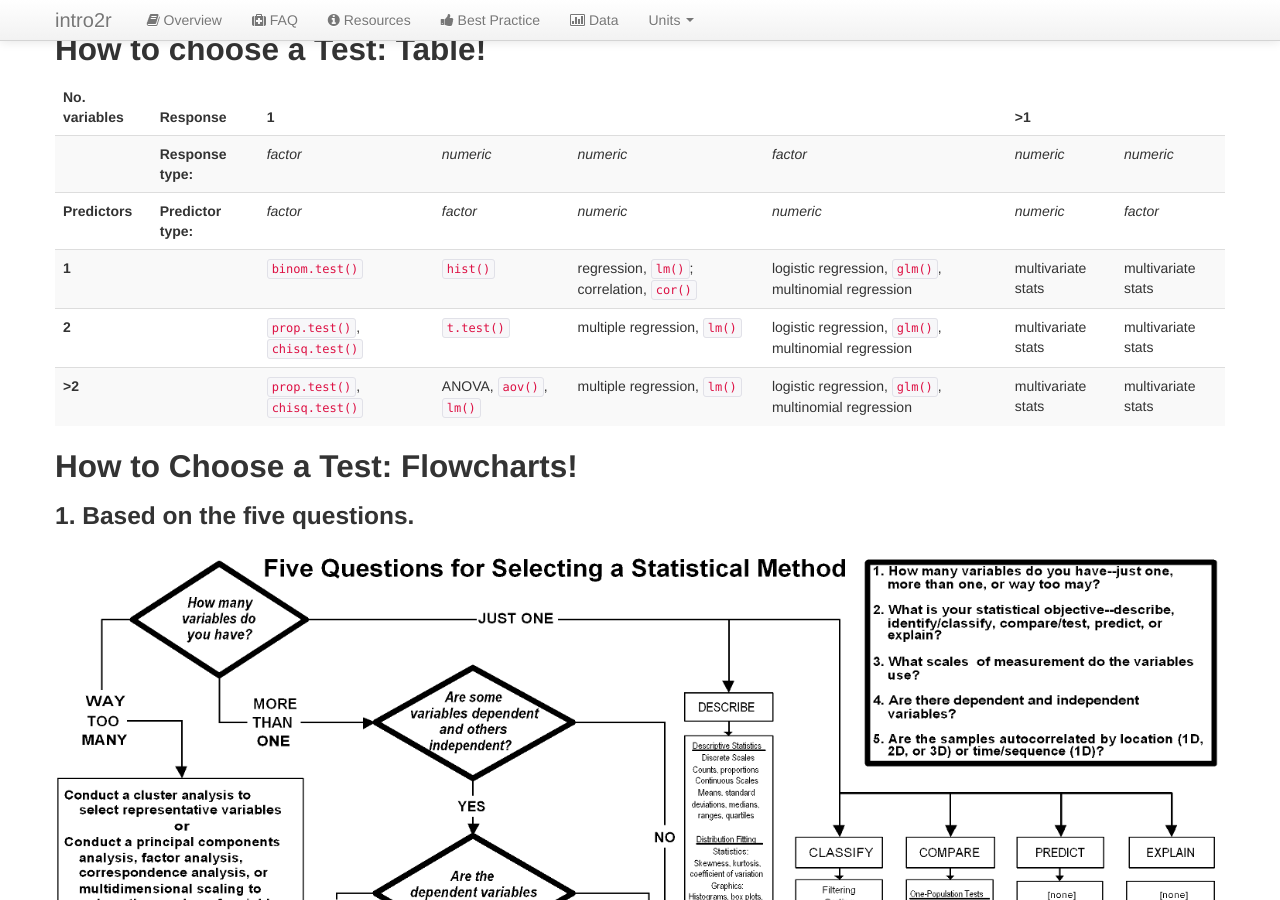
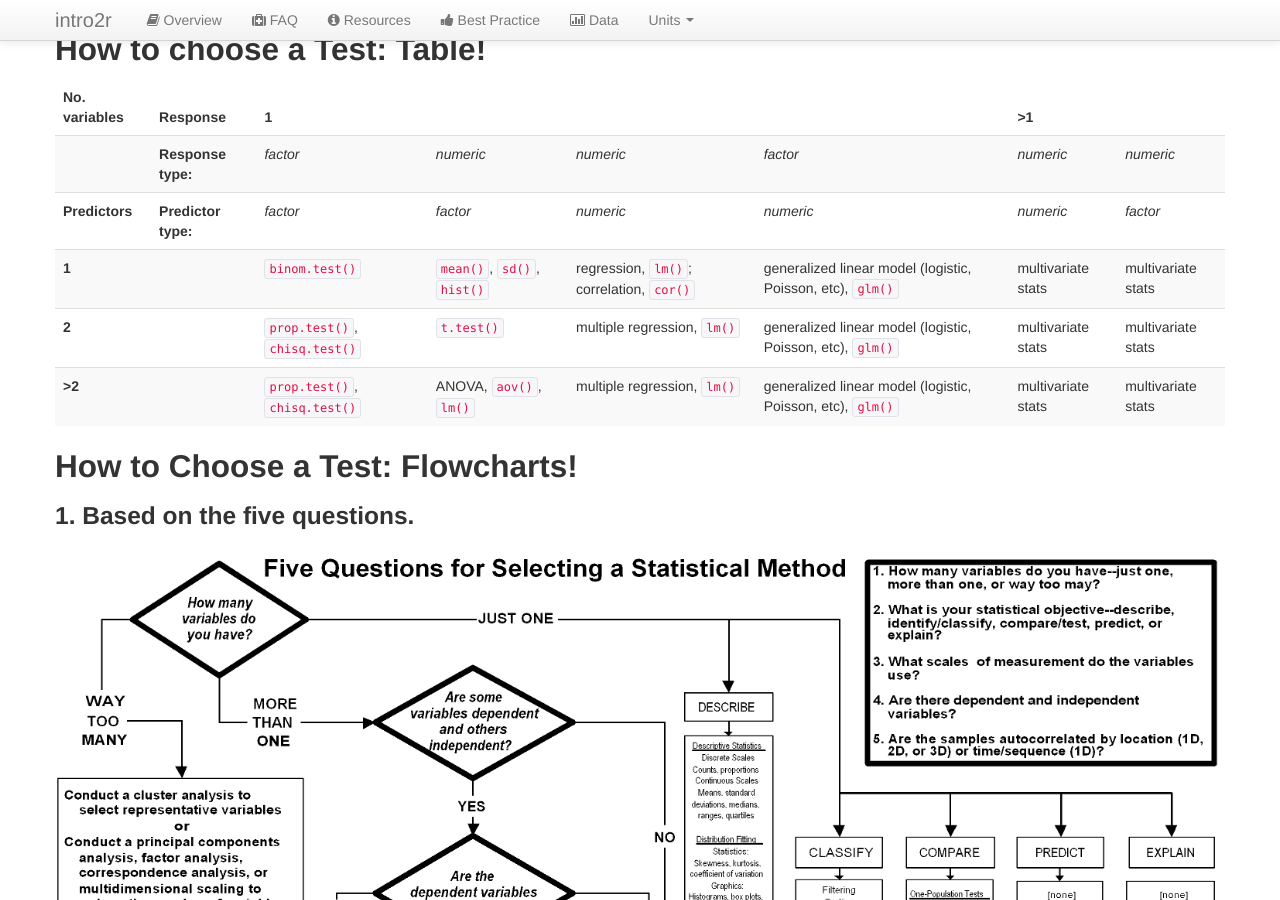
Before and after one commit to intro2r/intro2r, a Jekyll site: the page built from unit3/which-test.md, in a window 1280 px wide and 900 px high, scrolled down 1401 px. Built offline with Jekyll 4.4.1, drawn with Linux system fonts in a browser that asks for light colours; our own code applies the rules of GitHub Pages for plain Markdown files.

Commit message:
Update which-test.md

```diff
--- a/unit3/which-test.md
+++ b/unit3/which-test.md
@@ -84,9 +84,9 @@ In contrast to temporal and spatial autocorrelation, sequential autocorrelation
 |---------  |----------  |--------   |-----------  |---------  |-------------------   |-----------  |-------------  |
 |     | **Response type:**  | *factor*  | *numeric*      | *numeric*     | *factor*  | *numeric*   | *numeric*  |
 | **Predictors**     | **Predictor type:** | *factor*    | *factor*   | *numeric*  | *numeric*  | *numeric*   | *factor*    |
-| **1**             |                | `binom.test()` | `hist()`          | regression, `lm()`;  correlation, `cor()` | logistic regression, `glm()`, multinomial regression | multivariate stats | multivariate stats |
-| **2**             |                | `prop.test()`, `chisq.test()` | `t.test()`            | multiple regression, `lm()`             | logistic regression, `glm()`, multinomial regression | multivariate stats | multivariate stats |
-| **>2**            |                | `prop.test()`, `chisq.test()` | ANOVA,  `aov()`, `lm()` | multiple regression, `lm()`             | logistic regression, `glm()`, multinomial regression | multivariate stats | multivariate stats |
+| **1**             |                | `binom.test()` | `mean()`, `sd()`, `hist()`          | regression, `lm()`;  correlation, `cor()` | generalized linear model (logistic, Poisson, etc), `glm()` | multivariate stats | multivariate stats |
+| **2**             |                | `prop.test()`, `chisq.test()` | `t.test()`            | multiple regression, `lm()`             | generalized linear model (logistic, Poisson, etc), `glm()` | multivariate stats | multivariate stats |
+| **>2**            |                | `prop.test()`, `chisq.test()` | ANOVA,  `aov()`, `lm()` | multiple regression, `lm()`             | generalized linear model (logistic, Poisson, etc), `glm()` | multivariate stats | multivariate stats |
 {: .table table-bordered .table-striped}
 
 ## How to Choose a Test: Flowcharts!
```
